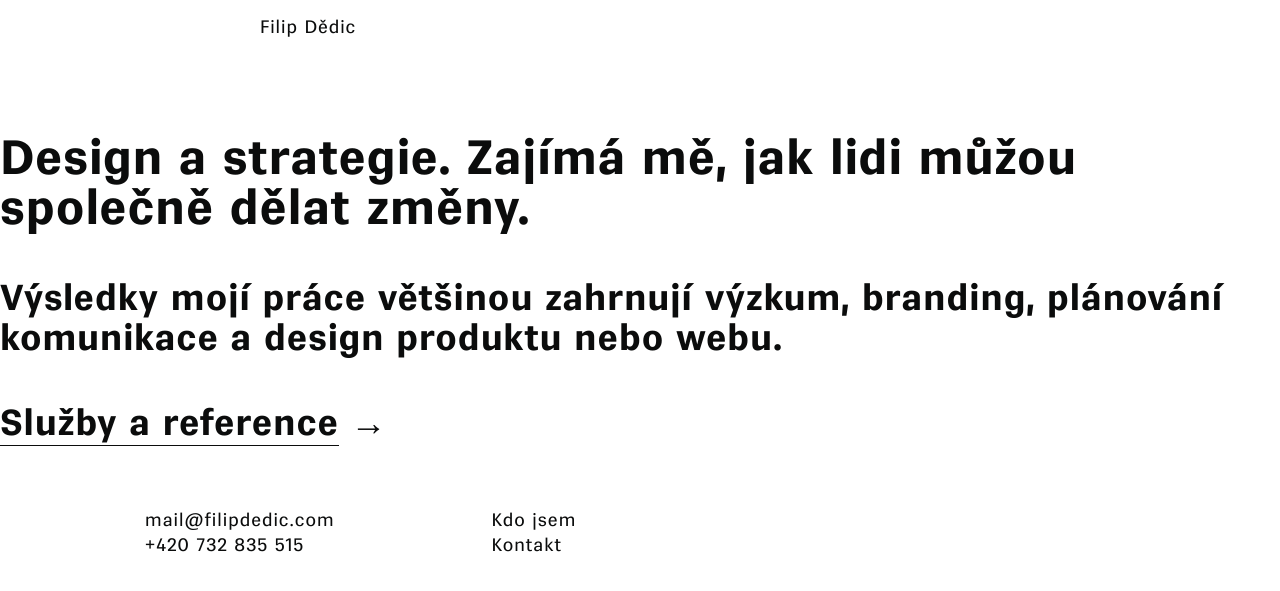
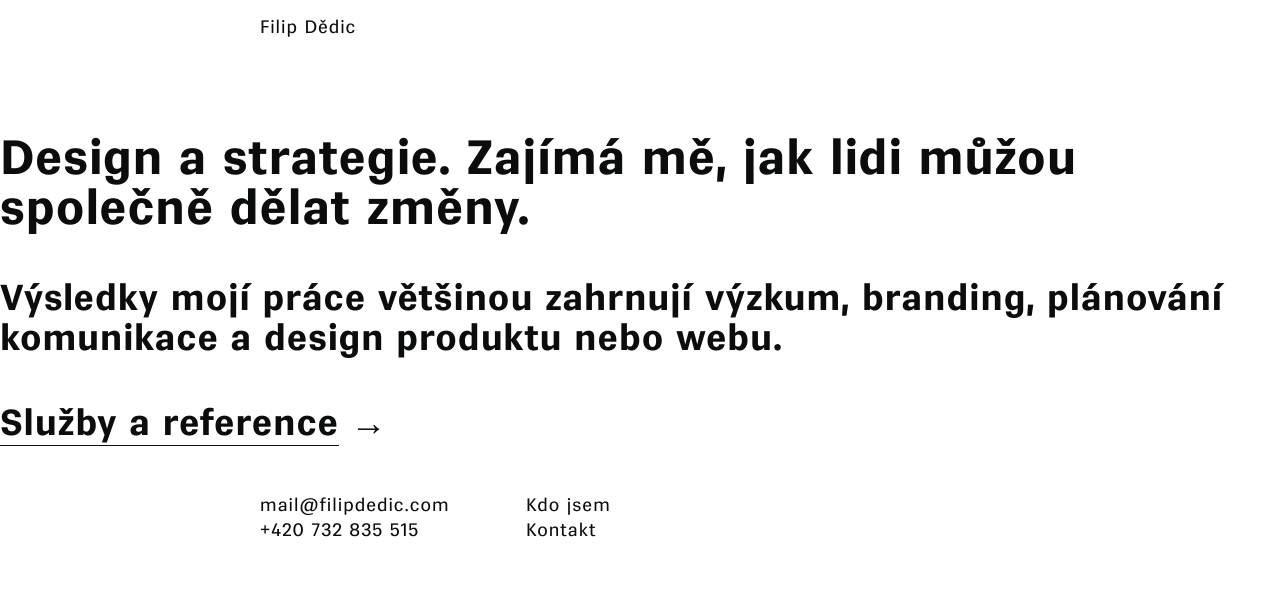
Before and after one commit to fdedic/fdedic.github.io, a Jekyll site: the page built from index.md, in a window 1280 px wide. Shown: the top 591 px of the page. Built offline with Jekyll 4.4.1, drawn with Linux system fonts in a browser that asks for light colours; nearby versions of some CDN libraries.

Commit message:
Update footer.html

```diff
--- a/_includes/footer.html
+++ b/_includes/footer.html
@@ -1,7 +1,6 @@
   <footer id="footer">
-    <div class="header-wrapper">
       <div class="grid-container">
-        <div class="row">
+        <div class="row text-block">
           <div class="col-third-first">
             <p>
               mail@filipdedic.com<br>
@@ -15,7 +14,6 @@
             </p>
           </div>
         </div>
-      </div>
   </footer>
 
 </body>
```
